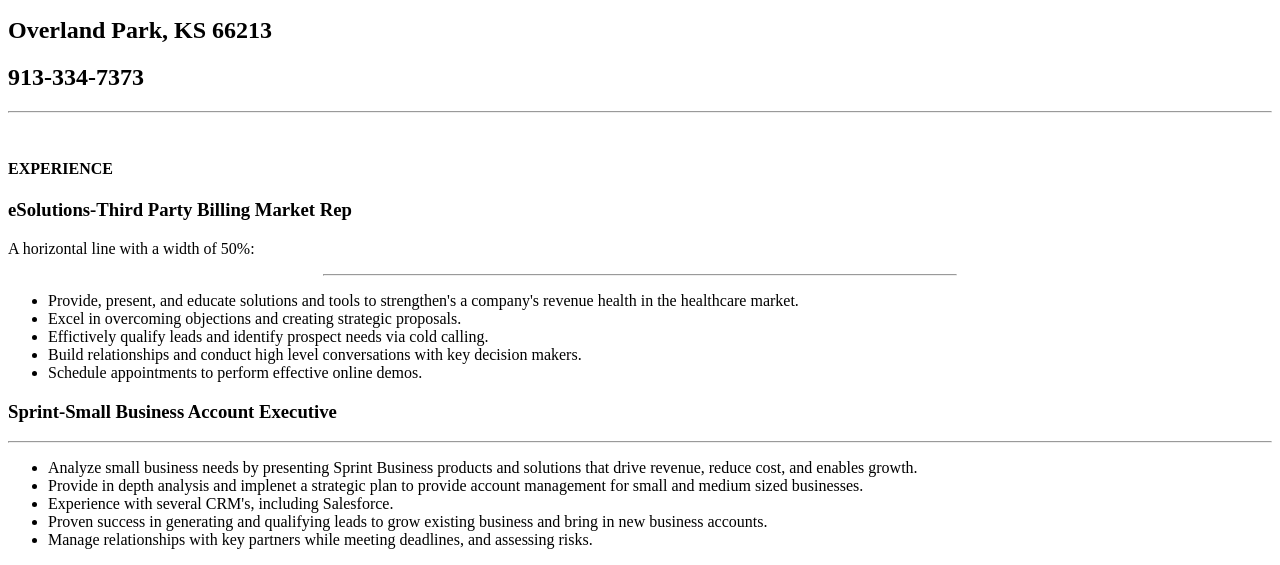
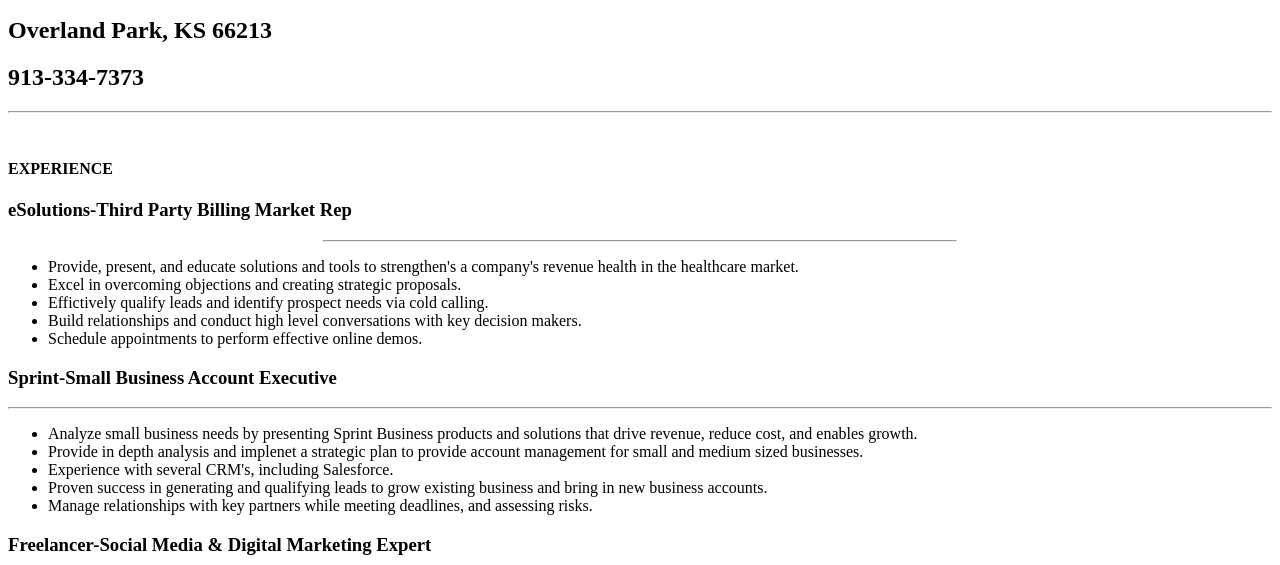
Before and after one commit to jessicalynnebradley/jessicalynnebradley.github.io, a plain HTML site: page index.html in a window 1280 px wide. Shown: the part 154-719 px from the top of the page. Drawn offline with Linux system fonts and the light colour scheme.

Commit message:
Update Hr tag

```diff
--- a/index.html
+++ b/index.html
@@ -16,8 +16,8 @@
 <p><h4>EXPERIENCE</h4></p>
 
        <h3>eSolutions-Third Party Billing Market Rep</h3>
-                                         <p>A horizontal line with a width of 50%:</p>
-                                         <hr width="50%">
+
+       <hr width="50%">
           <ul>
                <li>Provide, present, and educate solutions and tools to strengthen's a company's revenue health in the healthcare market.</li>
                <li>Excel in overcoming objections and creating strategic proposals.</li>
```
